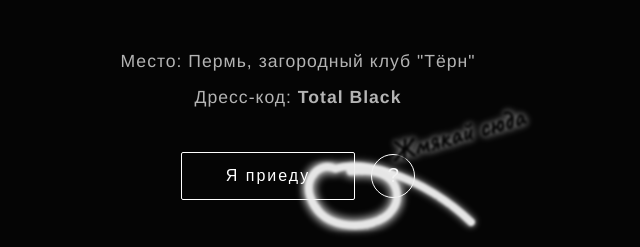
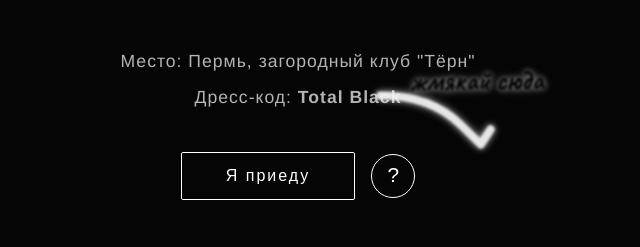
Before and after one commit to Crystos/wedding-invite, a website: page index.html in a window 1280 px wide. Shown: the part 553-800 px from the top of the page, without its empty margins (342-982 px from the left). Drawn offline with nearby package versions, Linux system fonts and the light colour scheme.

Commit message:
update branch

```diff
--- a/index.html
+++ b/index.html
@@ -251,18 +251,13 @@
       const wrapper = document.createElement('div');
       wrapper.className = 'chalk-hint-wrapper';
       wrapper.innerHTML = `
-        <svg class="chalk-arrow-svg" width="200" height="160" viewBox="0 0 200 160">
+        <svg class="chalk-arrow-svg" width="150" height="100" viewBox="0 0 150 100">
           <g class="chalk-hint-group chalk-effect">
-            <!-- Основная стрелка, указывающая на кнопку -->
-            <path class="chalk-arrow-path" d="M 170 140 C 150 120, 120 100, 90 90 C 70 83, 50 80, 35 85" />
+            <!-- Стрелка, указывающая на кнопку -->
+            <path class="chalk-arrow-path" d="M 20 20 Q 70 20, 100 50 L 120 70 M 110 60 L 120 70 L 130 55" />
 
-            <!-- Линия-обводка вокруг кнопки (светящаяся) -->
-            <path class="chalk-arrow-path" d="M 35 85 C 25 80, 15 85, 10 95 C 5 105, 10 120, 20 130 C 30 140, 50 145, 70 140 C 90 135, 100 120, 95 105 C 90 90, 70 85, 50 88"
-                  stroke="#f0f0f0" stroke-width="6" fill="none"
-                  style="filter: drop-shadow(0 0 4px rgba(255, 255, 255, 0.6)) url(#chalk-filter);" />
-
-            <!-- Текст вдоль стрелки -->
-            <text x="110" y="50" class="chalk-text" transform="rotate(-15 110 50)">Жмякай сюда</text>
+            <!-- Текст над стрелкой -->
+            <text x="50" y="15" class="chalk-text">жмякай сюда</text>
           </g>
         </svg>
       `;
@@ -274,20 +269,19 @@
       function positionHint() {
         const rect = targetBtn.getBoundingClientRect();
 
-        // Цель: правый верхний угол кнопки
-        const targetX = rect.right + window.scrollX;
+        // Цель: левый верхний угол кнопки
+        const targetX = rect.left + window.scrollX;
         const targetY = rect.top + window.scrollY;
         const btnWidth = rect.width;
         const btnHeight = rect.height;
 
-        // Позиционируем wrapper так, чтобы стрелка указывала на кнопку справа
-        // SVG имеет viewBox 0 0 200 160, стрелка начинается справа и заканчивается слева у кнопки
-        const offsetX = 30; // отступ от правого края кнопки
-        const offsetY = 10; // отступ сверху
+        // Позиционируем wrapper так, чтобы стрелка указывала на кнопку сверху
+        const offsetX = 20; // отступ слева от кнопки
+        const offsetY = -80; // отступ сверху от кнопки
 
-        // Wrapper позиционируется так, чтобы левая часть SVG (где обводка) была у левого края кнопки
-        const wrapperLeft = targetX - btnWidth - 40 - offsetX;
-        const wrapperTop = targetY - btnHeight / 2 - 60 + offsetY;
+        // Wrapper позиционируется так, чтобы стрелка указывала на кнопку
+        const wrapperLeft = targetX - 30 + offsetX;
+        const wrapperTop = targetY + offsetY;
 
         wrapper.style.left = `${wrapperLeft}px`;
         wrapper.style.top = `${wrapperTop}px`;
```
Also changed, not shown: 1 other file.
